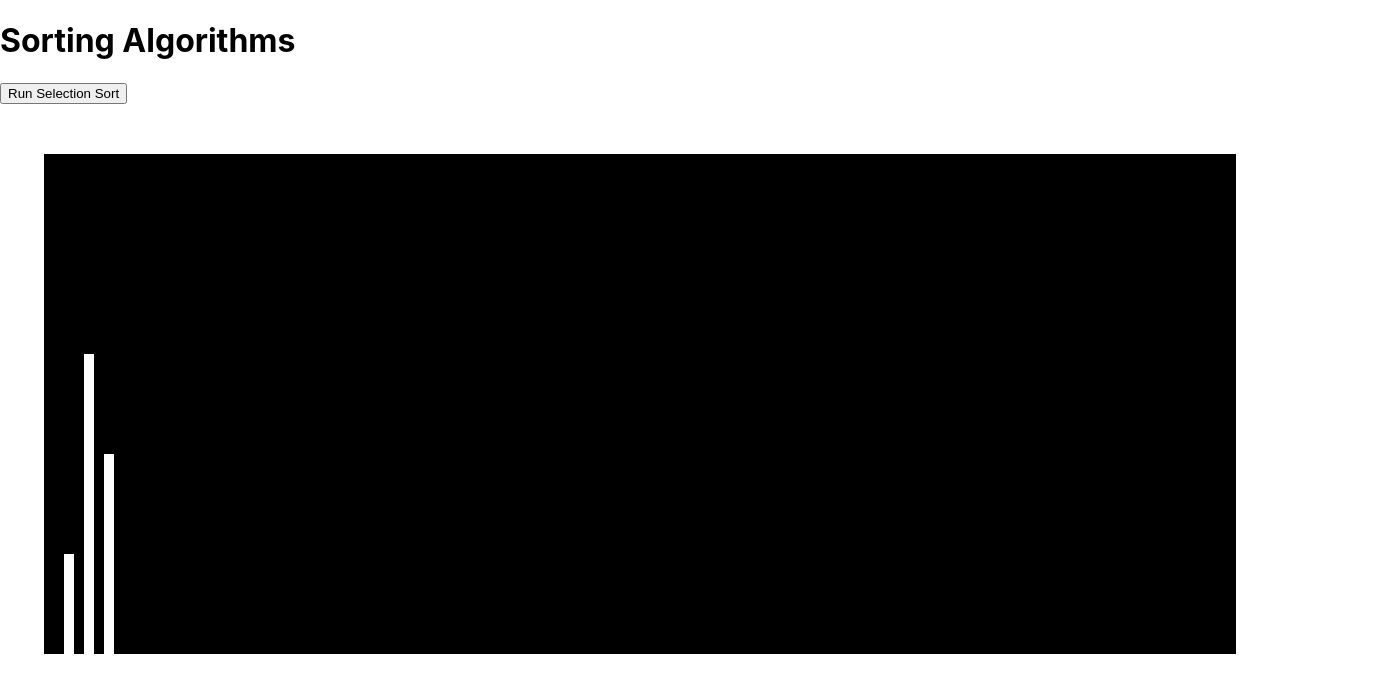
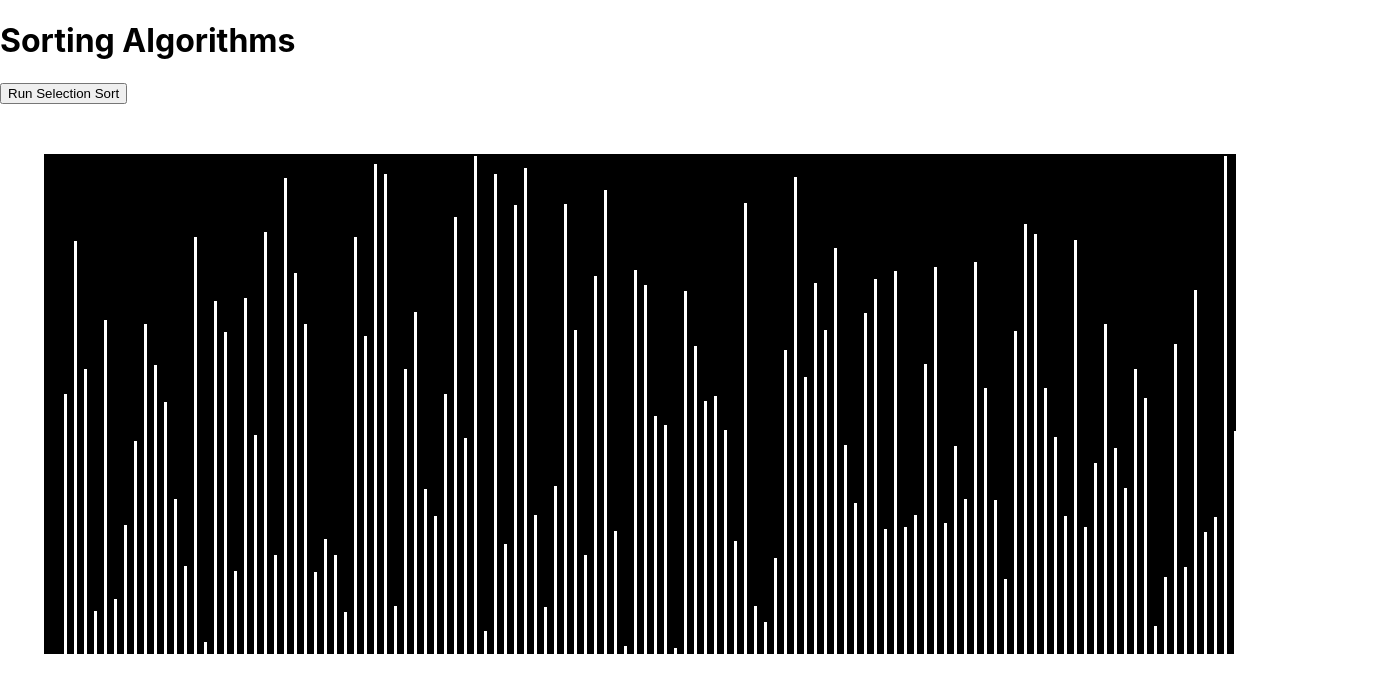
Before and after one commit to ZaldivarSamuel/graphical-sorting-algorithms, a React (Create React App) app: page / in a window 1280 px wide. Shown: the top 692 px of the page, 1397 px wide, since content can reach past the window. Built offline with nearby package versions, Linux system fonts and the light colour scheme.

Commit message:
Able to sort 395 rectangles of random heights

```diff
--- a/src/HomePage/Rectangle.jsx
+++ b/src/HomePage/Rectangle.jsx
@@ -13,7 +13,7 @@ class Rectangle extends React.Component{
 
   render(){
     return(
-      <div id={"rect_"+this.state.id} className="rectangle" style={{left: 20 * this.state.id + 20, height : this.state.height}}>
+      <div id={"rect_"+this.state.id} className="rectangle" style={{left: 10 * this.state.id + 20, height : this.state.height}}>
       </div>
     )
   }
--- a/src/HomePage/index.jsx
+++ b/src/HomePage/index.jsx
@@ -9,9 +9,12 @@ class HomePage extends React.Component{
   constructor(){
     super();
 
+    this.rectangleHeights = [];
 
-
-    this.rectangleHeights = [100,300,200];
+    for(var i = 1; i < 135; i++){
+      var height = Math.floor(Math.random() * 495) + 5;
+      this.rectangleHeights[i - 1] = height;
+    }
   }
 
   render(){
--- a/src/HomePage/style.css
+++ b/src/HomePage/style.css
@@ -10,7 +10,7 @@
 }
 
 .rectangle{
-  width: 10px;
+  width: 3px;
   background: white;
   position: absolute;
   bottom: 0;
```
